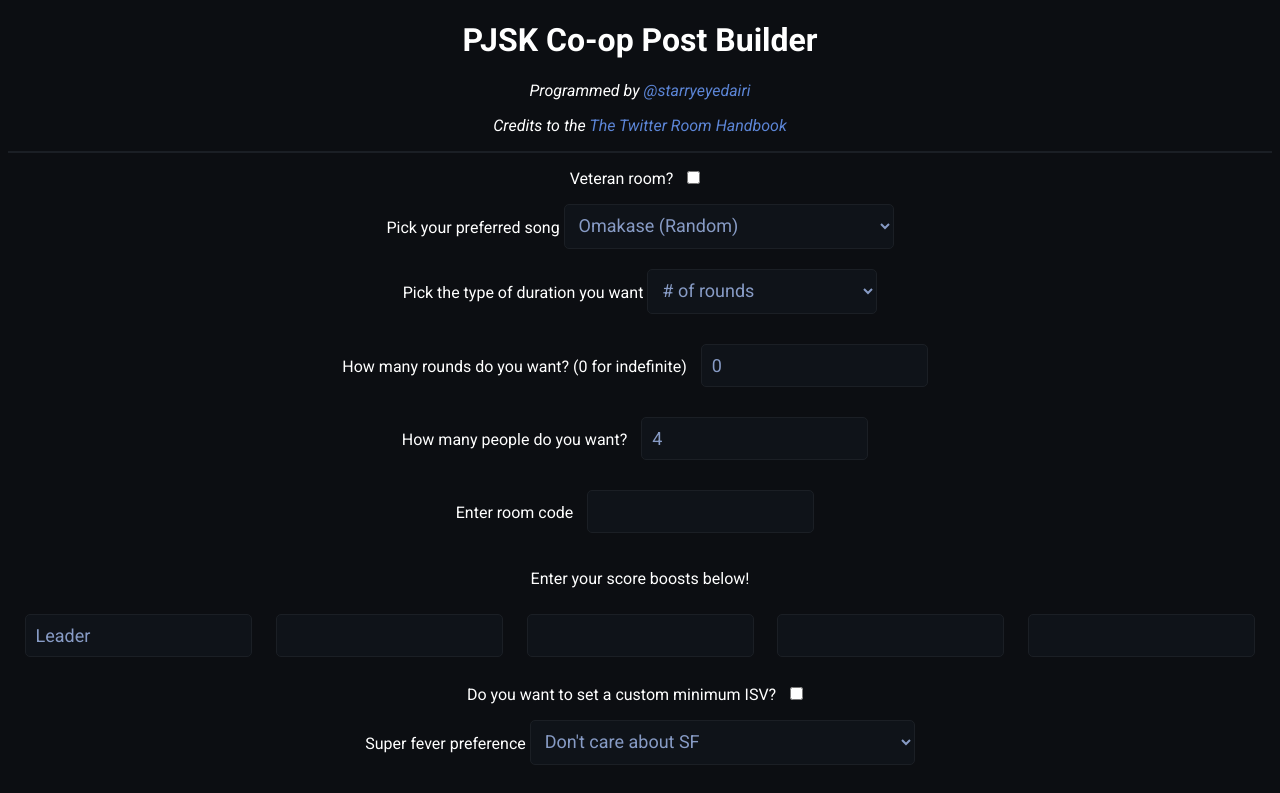
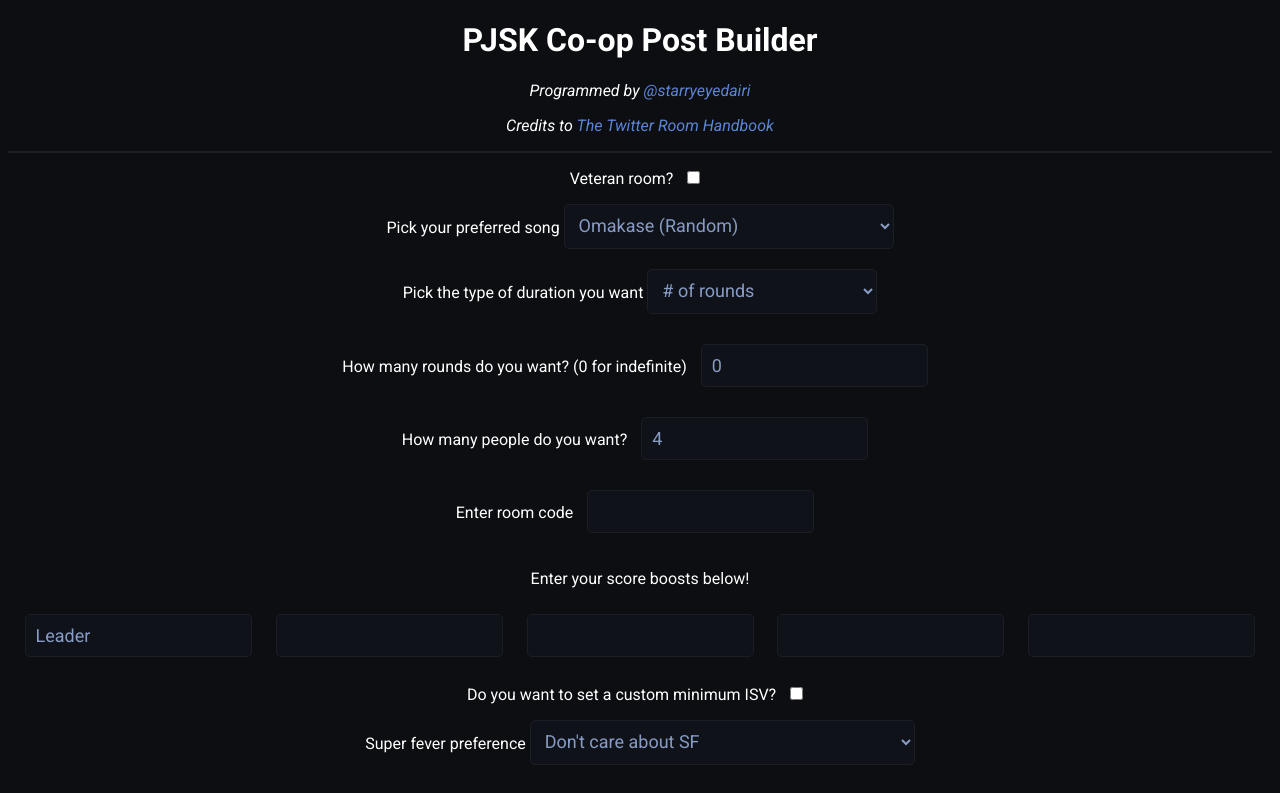
Before and after one commit to Lobster714/pjsk-coop, a Svelte app: page / in a window 1280 px wide. Shown: the top 793 px of the page. Built offline with nearby package versions, Linux system fonts and the light colour scheme.

Commit message:
spelling fixes

```diff
--- a/src/App.svelte
+++ b/src/App.svelte
@@ -192,7 +192,7 @@
     <h1>PJSK Co-op Post Builder</h1>
 
     <p class="credits">Programmed by <a href="https://twitter.com/starryeyedairi" target="_blank">@starryeyedairi</a></p>
-    <p class="credits">Credits to the <a href="https://docs.google.com/document/d/1DlXZE25x0IwFiuNsLpXPdazt5miucMWUaXvMEIxuC34/edit?tab=t.0" target="_blank">The Twitter Room Handbook</a></p>
+    <p class="credits">Credits to <a href="https://docs.google.com/document/d/1DlXZE25x0IwFiuNsLpXPdazt5miucMWUaXvMEIxuC34/edit?tab=t.0" target="_blank">The Twitter Room Handbook</a></p>
     <!-- <p class="credits">Massive thanks to <a href="https://twitter.com/starloid_" target="_blank">@starloid_</a> for all the help!</p> -->
 
     <hr>
```
Also changed, not shown: 1 other file (tests, documents, lock files or other folders).
